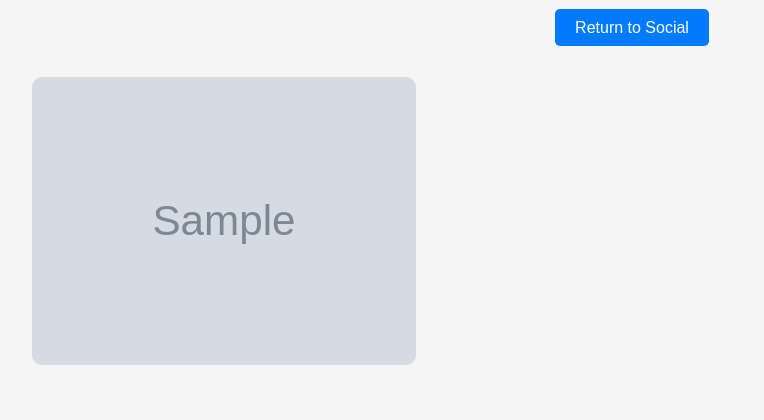
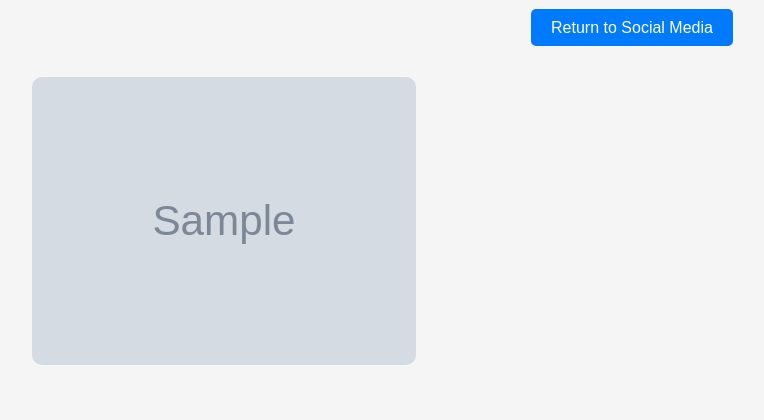
Before and after one commit to emirkovic/Social-Network, a Django app: template socialmedia/templates/pages/my_profile.html in a window 1280 px wide. Shown: the part 322-742 px from the top of the page, without its empty margins (8-772 px from the left). Run offline with Django 4.2, Linux system fonts and the light colour scheme; the template is opened without the code that fills it: most values are stand-ins (such as "Sample title", 1, 10 or a date in 2020); grey boxes marked "Sample" are stand-in pictures; some libraries are stand-ins or nearby versions.

Commit message:
renamed button

```diff
--- a/socialmedia/templates/pages/my_profile.html
+++ b/socialmedia/templates/pages/my_profile.html
@@ -35,7 +35,7 @@
         </div>
       </div>
       <div class="profile-actions">
-        <a href="{% url 'social:index' %}" class="btn btn-primary">Return to Social</a>
+        <a href="{% url 'social:index' %}" class="btn btn-primary">Return to Social Media</a>
         {% if user != request.user %}
           {% if user in request.user.profile.following.all %}
             <form action="{% url 'social:unfollow' user.id %}"
```
